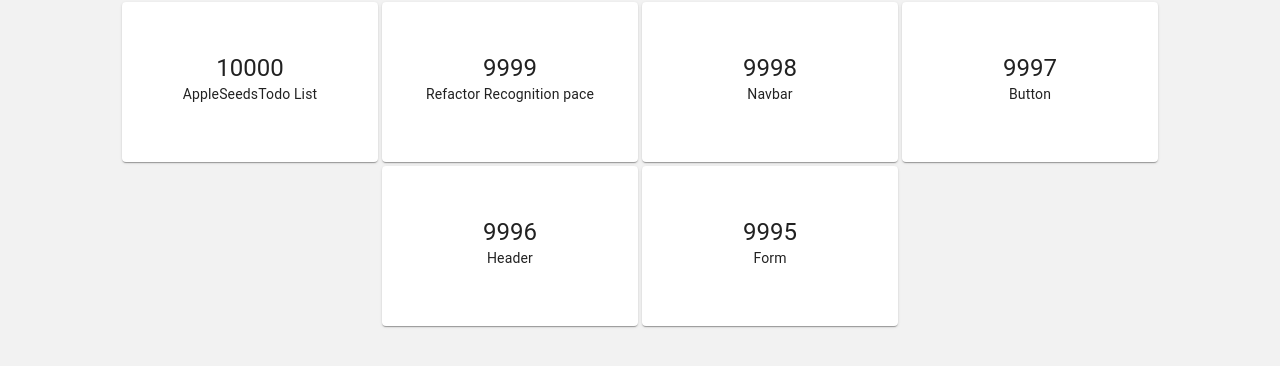
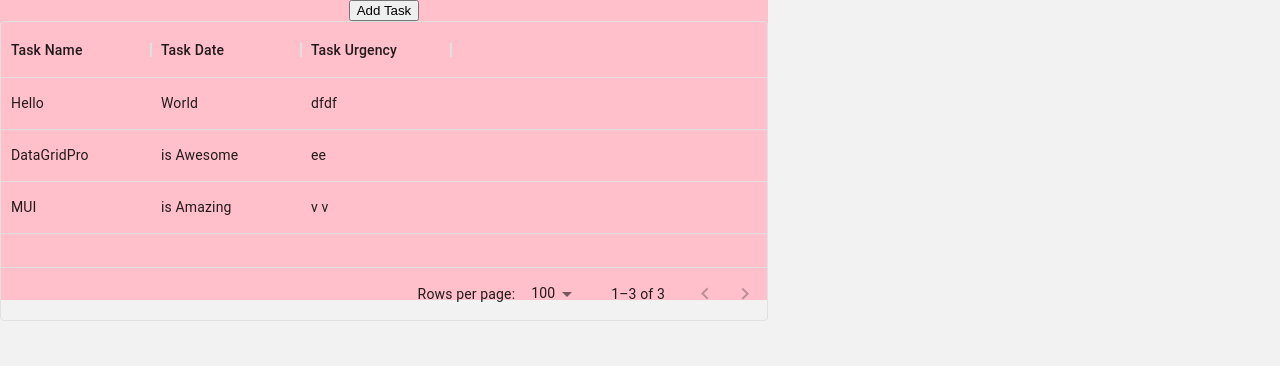
Before and after one commit to yehudagoldner/project-management-team-1, a React (Create React App) app: page /backlog in a window 1280 px wide. Shown: the top 366 px of the page. Built offline with nearby package versions, Linux system fonts and the light colour scheme.

Commit message:
backlog and backend update

```diff
--- a/src/App.js
+++ b/src/App.js
@@ -8,7 +8,7 @@ function App() {
   return (
     <div className="App">
     <>
-      <MainPage />
+      <Backlog />
     </>
     </div>
   );
--- a/src/components/Backlog/Backlog.tsx
+++ b/src/components/Backlog/Backlog.tsx
@@ -3,13 +3,14 @@ import { DataGrid , GridRowsProp, GridColDef} from '@mui/x-data-grid';
 import type {} from '@mui/x-data-grid/themeAugmentation';
 import { createTheme } from '@mui/material/styles';
 import  './Backlog.css';
-const rows: GridRowsProp = [
+// : GridRowsProp
+const rows = [
     { id: 1, col1: 'Hello', col2: 'World' ,col3:"dfdf"},
     { id: 2, col1: 'DataGridPro', col2: 'is Awesome',col3:"ee" },
     { id: 3, col1: 'MUI', col2: 'is Amazing',col3:"v v" },
   ];
-
-  const columns: GridColDef[] = [
+  // : GridColDef[]
+  const columns = [
     { field: 'col1', headerName: 'Task Name', width: 150 },
     { field: 'col2', headerName: 'Task Date', width: 150 },
     { field: 'col3', headerName: 'Task Urgency', width: 150 },
@@ -26,9 +27,14 @@ const rows: GridRowsProp = [
       },
     },
   });
+
+  // interface BacklogProps {
+  //   task: Task;
+  // }
   export default function Backlog() {
     return (
-      <div  style={{ height: 300, width: '60%' ,}}>
+      <div  style={{ height: 300, width: '60%' ,backgroundColor:"pink"}}>
+        <div></div>
         <button>Add Task</button>
         <DataGrid  rows={rows} columns={columns} />
       </div>
```
Also changed, not shown: routes/tasks.js (+7 -0 lines).
